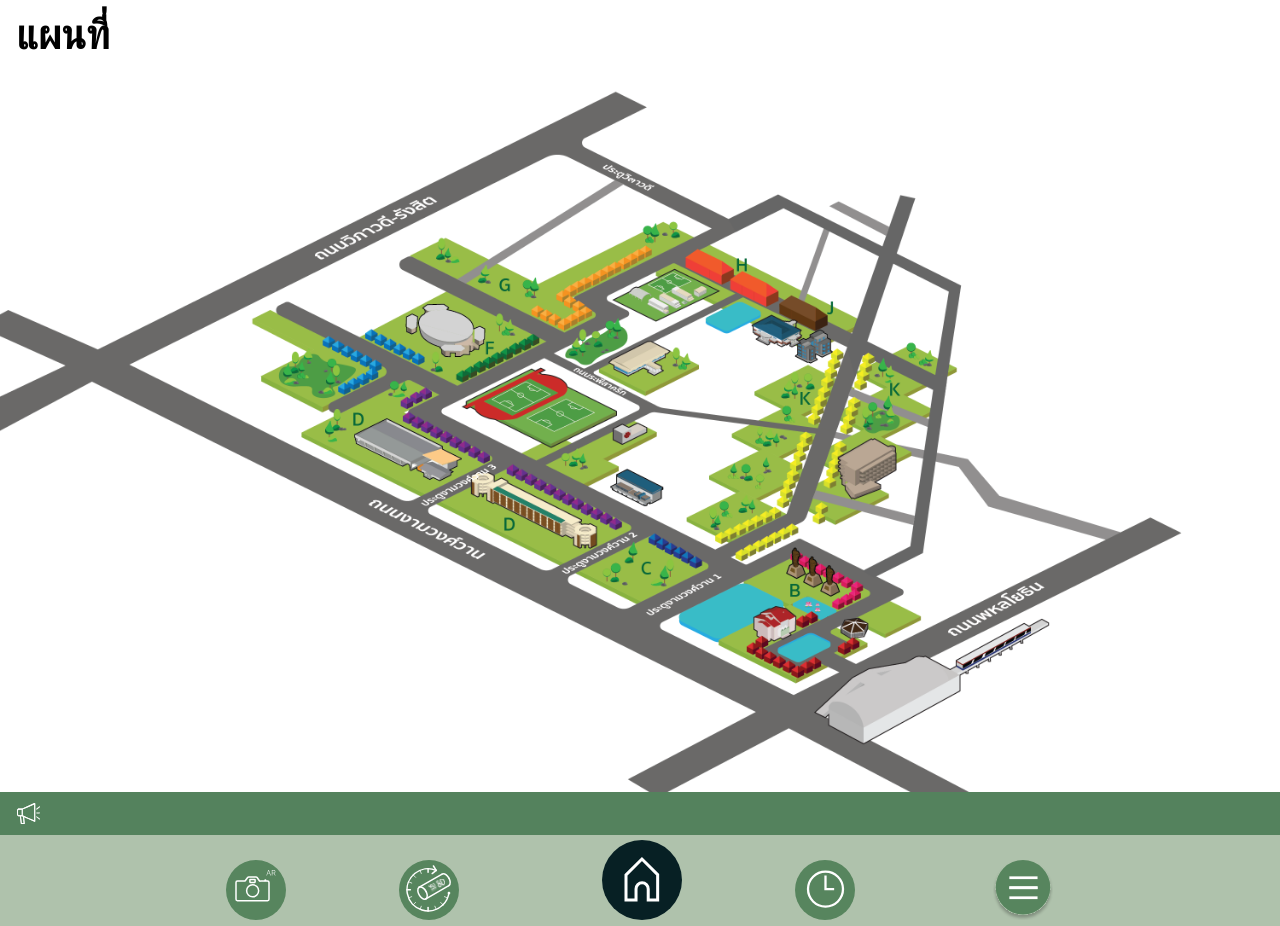
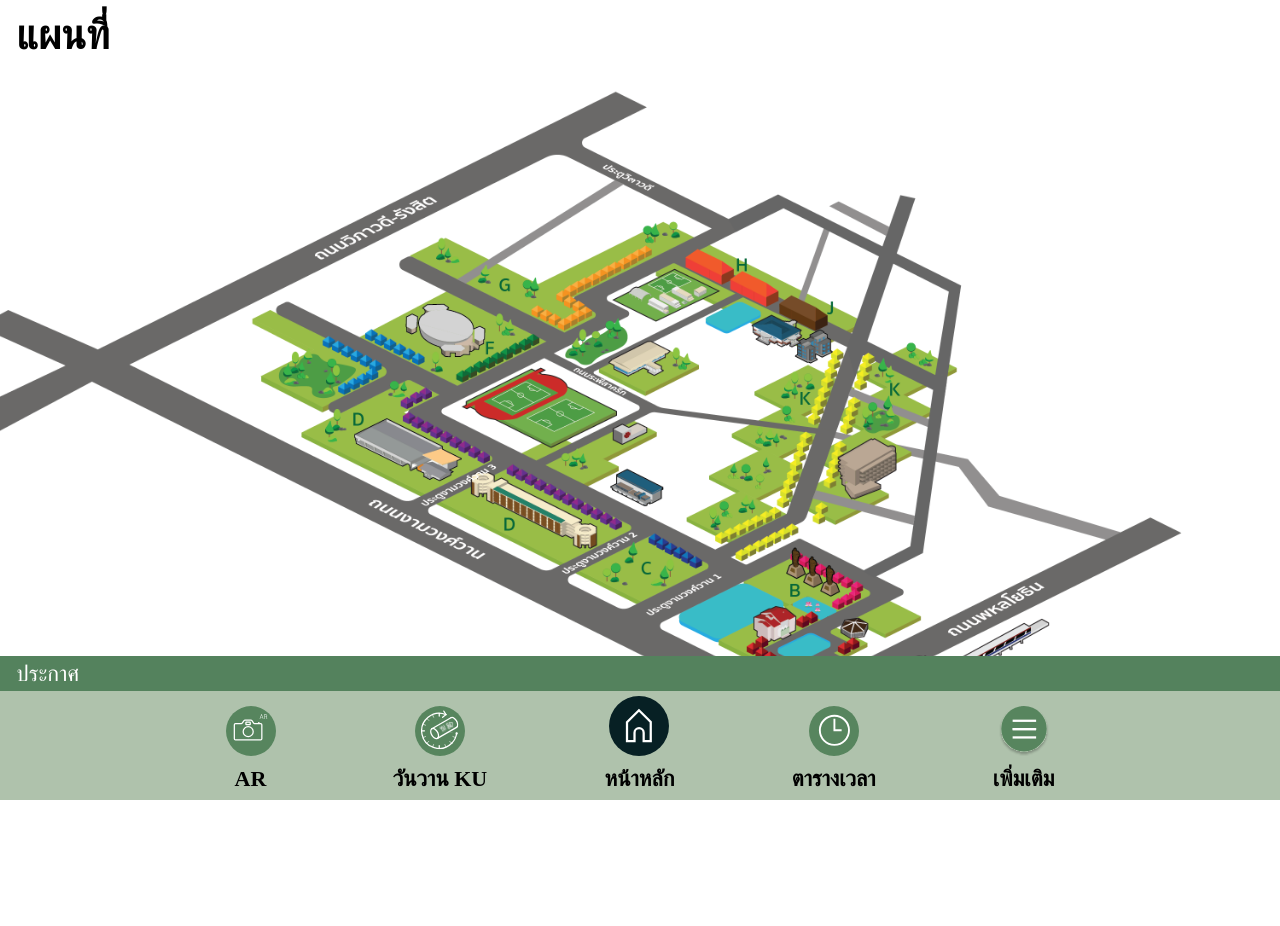
Before and after one commit to Ratchaphon1412/Kasetfair-AR, a Vue app: page /home in a window 1280 px wide. Shown: the top 926 px of the page. After the commit the page ends 800 px from the top, so only its background shows below. Built offline with nearby package versions, Linux system fonts and the light colour scheme; a web font is replaced by a local one; what troisjs would draw is missing.

Commit message:
Create navbar as component and make navbar layout

```diff
--- a/src/components/Annoucement.vue
+++ b/src/components/Annoucement.vue
@@ -3,9 +3,9 @@
 </script>
 
 <template>
-    <div class="py-2 bg-[#54825D]">
-        <img src="@/assets/icons/announce_icon.svg" alt="" class="px-3
-        ">
-
+    <div class="py-[1px] bg-[#54825D] px-3">
+        <span class="text-white font-light">
+            ประกาศ
+        </span>
     </div>
 </template>
--- a/src/components/Navbar.vue
+++ b/src/components/Navbar.vue
@@ -3,8 +3,37 @@ import NavbarButton from './NavbarButton.vue';
 </script>
 
 <template>
-    <div class="bg-[#AFC2AC]  bg-nav">
-        <NavbarButton />
+    <div>
+        <div class="bg-[#AFC2AC] bg-nav ">
+            <div class="flex content-none justify-between max-w-screen h-fit md:mx-16 lg:mx-40 mx-2">
+                <navbar-button
+                    icon="ar_icon.svg"
+                    text="AR"
+                    linkPage="home"
+                />
+                <navbar-button
+                    icon="capsule_icon.svg"
+                    text="วันวาน KU"
+                    linkPage="home"
+                />
+                <navbar-button
+                    icon="icon.home.svg"
+                    text="หน้าหลัก"
+                    size="lg"
+                    linkPage="home"
+                />
+                <navbar-button
+                    icon="time _icon.svg"
+                    text="ตารางเวลา"
+                    linkPage="home"
+                />
+                <navbar-button
+                    icon="more_icon.svg"
+                    text="เพิ่มเติม"
+                    linkPage="home"
+                />
+            </div>
+        </div>
     </div>
 </template>
 
--- a/src/components/NavbarButton.vue
+++ b/src/components/NavbarButton.vue
@@ -1,29 +1,21 @@
 <script setup lang="ts">
+const props = withDefaults(defineProps<{
+  icon: string;
+  text: string;
+  size?: string;
+  linkPage: string;
+}>(), {
+	size: 'md'
+});
 
+const getIconURL = (path: string): string => {
+	return new URL(`../assets/icons/${path}`, import.meta.url).href;
+};
 </script>
 
 <template>
-    <div class="flex content-none justify-between max-w-screen h-fit lg:mx-40">
-        <div class="p-1 flex-col mt-auto">
-        <img src="@/assets/icons/ar_icon.svg" alt="">
-        <h1 class="text-center pt-1 font-bold">AR</h1>
-        </div>
-        <div class="p-1 flex-col mt-auto">
-        <img src="@/assets/icons/capsule_icon.svg" alt="">
-        <h1 class="text-center pt-1 font-bold">วันวานKU</h1>
-        </div>
-        <div class="p-1 flex-col  mt-auto">
-        <img src="@/assets/icons/icon.home.svg" alt="">
-        <h1 class="text-center pt-1 font-bold">หน้าหลัก</h1>
-        </div>
-        <div class="p-1 flex-col mt-auto">
-        <img src="@/assets/icons/time _icon.svg" alt="">
-        <h1 class="text-center pt-1 font-bold">ตารางเวลา</h1>
-        </div>
-        <div class="p-1 flex-col mt-auto">
-        <img src="@/assets/icons/more_icon.svg" alt="">
-        <h1 class="text-center pt-1 font-bold">เพิ่มเติม</h1>
-        </div>
-
-    </div>
+	<router-link :to="{ name: props.linkPage }" class="p-1 flex-col mt-auto">
+        <img :src="getIconURL(props.icon)" class="mx-auto" :class="props.size == 'md' ? 'w-[50px]' : 'w-[60px]'" alt="icon" draggable="false">
+        <h1 class="text-center pt-1 font-bold">{{ props.text }}</h1>
+	</router-link>
 </template>
--- /dev/null
+++ b/src/components/NavbarLayout.vue
@@ -0,0 +1,14 @@
+<script setup lang="ts">
+import Navbar from '@/components/Navbar.vue';
+import Annoucement from '@/components/Annoucement.vue'
+</script>
+
+<template>
+    <div>
+		<slot></slot>
+        <div class="bottom-0 w-full fixed">
+            <annoucement />
+            <navbar />
+        </div>
+    </div>
+</template>
--- a/src/views/Home.vue
+++ b/src/views/Home.vue
@@ -1,16 +1,13 @@
 <script setup lang="ts">
 import MapZone from '@/components/MapZone.vue';
-import Navbar from '@/components/Navbar.vue';
-import Annoucement from '@/components/Annoucement.vue'
+import NavbarLayout from '@/components/NavbarLayout.vue';
 </script>
 
 <template>
-    <div>
+    <navbar-layout>
 		<div class="px-3 py-2">
 			<h1 class="font-bold text-3xl">แผนที่</h1>
 		</div>
-        <MapZone/>
-        <Annoucement/>
-        <Navbar />
-    </div>
+        <map-zone/>
+    </navbar-layout>
 </template>
```
